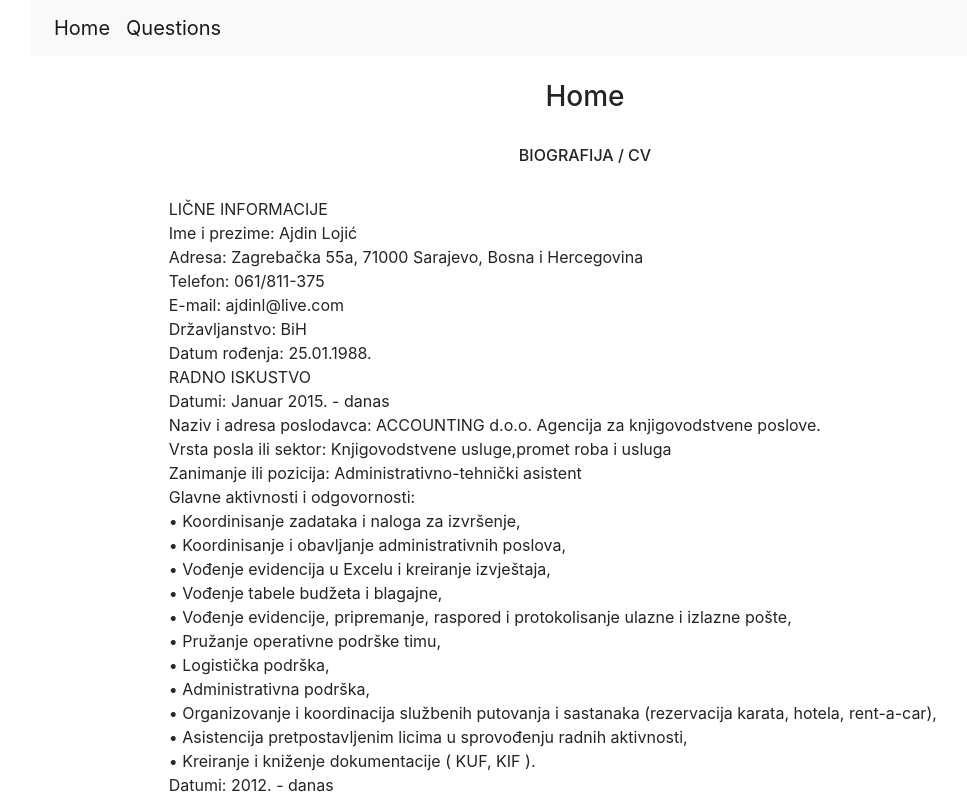
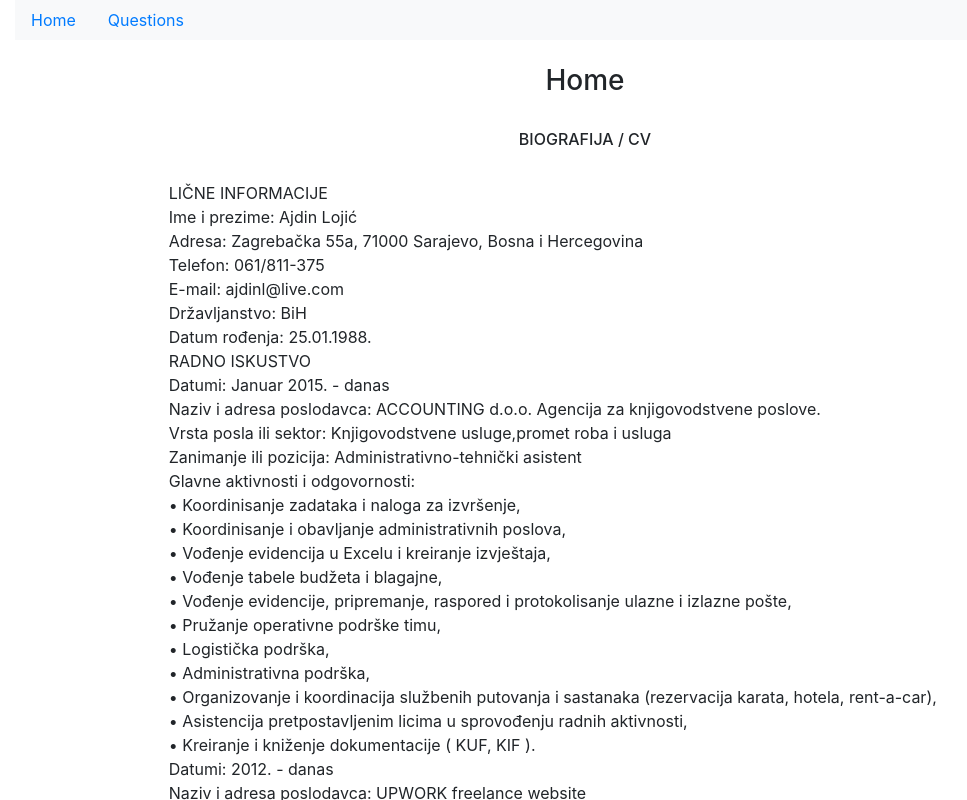
Before and after one commit to ajdinl/myportofolio, a React (Create React App) app: page / in a window 1280 px wide. Shown: the top 800 px of the page, without its empty margins (55-1022 px from the left). Built offline with nearby package versions, Linux system fonts and the light colour scheme.

Commit message:
navbar upd

```diff
--- a/src/components/Navbar.js
+++ b/src/components/Navbar.js
@@ -2,11 +2,9 @@ import React from 'react'
 
 const Navbar = () => {
   return (
-    <div className='container' >
-      <nav className='navbar navbar-expand-lg navbar-light bg-light mb-4 pl-4'>
-      <a className='navbar-brand' href='/'>Home</a>
-      <a className='navbar-brand' href='/questions'>Questions</a>
-      </nav>
+    <div className='container nav bg-light mb-4' >
+      <a class="nav-link" href="/">Home</a>
+      <a class="nav-link" href="/questions">Questions</a>
     </div>
   )
 }
```
